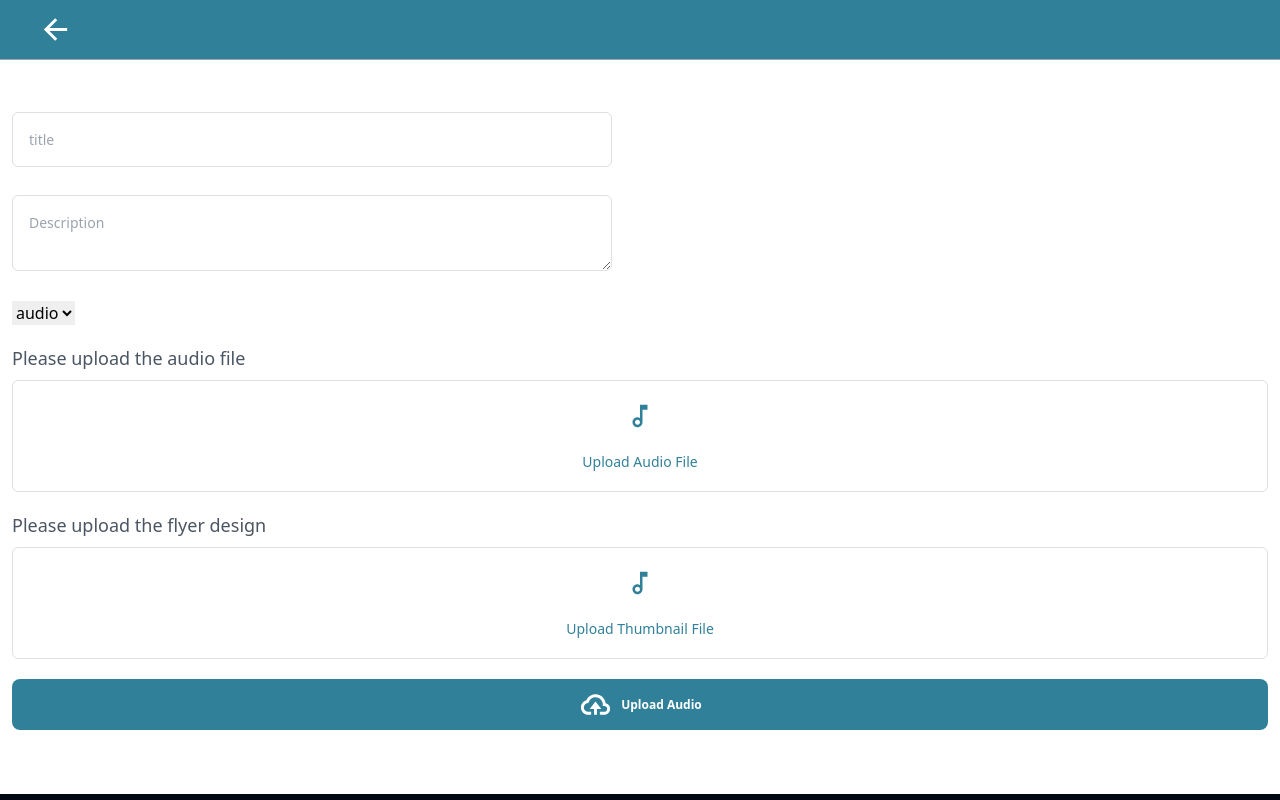
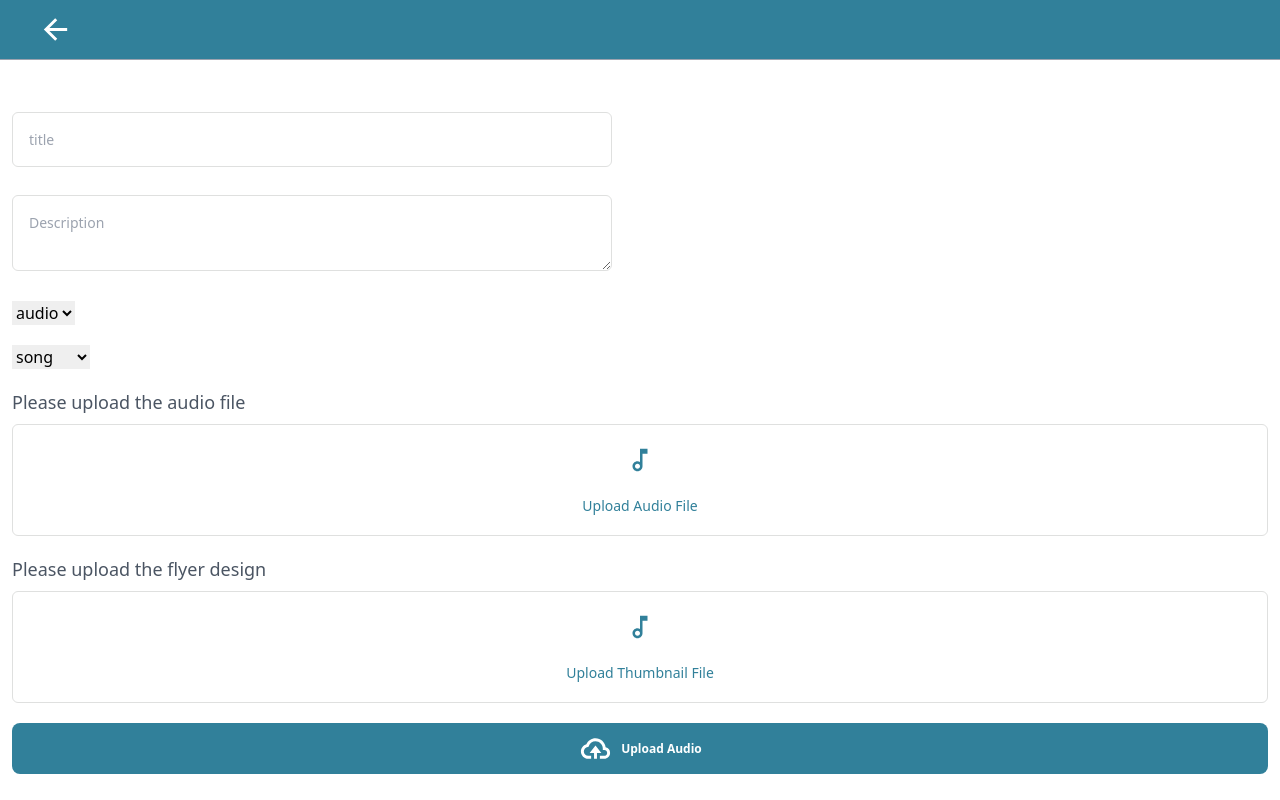
Before and after one commit to Blackbobs/smi, a Next.js app: page /admin in a window 1280 px wide. Shown: the top 800 px of the page. Built offline with nearby package versions, Linux system fonts and the light colour scheme.

Commit message:
chores:trying to setup react query

```diff
--- a/package.json
+++ b/package.json
@@ -12,6 +12,7 @@
     "@gsap/react": "^2.1.1",
     "@hookform/resolvers": "^3.9.1",
     "@supabase/supabase-js": "^2.47.10",
+    "@tanstack/react-query": "^5.62.9",
     "next": "14.2.13",
     "react": "^18.3.1",
     "react-dom": "^18",
--- a/src/app/layout.tsx
+++ b/src/app/layout.tsx
@@ -3,6 +3,7 @@ import localFont from "next/font/local";
 import "./globals.css";
 import Footer from "@/components/navigation/Footer";
 import ToastProvider from "@/providers/ToastProvider";
+import ReactQueryProvider from "@/providers/ReactQueryProvider";
 
 const geistSans = localFont({
   src: "./fonts/GeistVF.woff",
@@ -17,7 +18,8 @@ const geistMono = localFont({
 
 export const metadata: Metadata = {
   title: "Saint Ministry International",
-  description: "A blog application for documenting the journey of saint ministry international and wordcity. It includes the documentaion of the sermons, songs, articles, e.t.c.",
+  description:
+    "A blog application for documenting the journey of saint ministry international and wordcity. It includes the documentaion of the sermons, songs, articles, e.t.c.",
 };
 
 export default function RootLayout({
@@ -32,13 +34,15 @@ export default function RootLayout({
       >
         <main className="flex flex-col">
           <div className="min-h-[80%]">
-            <ToastProvider>
-        {children}
-            </ToastProvider>
+            {/* <ReactQueryProvider> */}
+              <ToastProvider>
+                {children}
+                </ToastProvider>
+            {/* </ReactQueryProvider> */}
           </div>
-        <div>
-        <Footer/>
-        </div>
+          <div>
+            <Footer />
+          </div>
         </main>
       </body>
     </html>
--- a/src/components/admin/UploadSermon.tsx
+++ b/src/components/admin/UploadSermon.tsx
@@ -19,6 +19,7 @@ const UploadSermon = () => {
   const [formData, setFormData] = useState({
     title: "",
     description: "",
+    category: "",
     type: "audio" as ContentType,
     file: null as File | null,
     thumbnail: null as File | null,
@@ -45,7 +46,7 @@ const UploadSermon = () => {
   const handleSubmit = async (e: React.FormEvent) => {
     e.preventDefault();
     console.log(formData);
-    if (!formData.file || !formData.type || !formData.title) {
+    if (!formData.file || !formData.type || !formData.category || !formData.title) {
       errorToast("Please fill in all required fields");
       return;
     }
@@ -149,6 +150,20 @@ const UploadSermon = () => {
           </select>
         </div>
 
+
+        <div>
+          <select
+            value={formData.category}
+            onChange={(e) =>
+              setFormData({ ...formData, category: e.target.value })
+            }
+            name="ContentType"
+          >
+            <option value="song">song</option>
+            <option value="sermon">sermon</option>
+          </select>
+        </div>
+
         <div className="space-y-2">
           <label className="text-[18px] text-gray-600" htmlFor="audio">
             Please upload the audio file
--- /dev/null
+++ b/src/providers/ReactQueryProvider.tsx
@@ -0,0 +1,18 @@
+import { QueryClient, QueryClientProvider } from '@tanstack/react-query';
+import React from 'react'
+
+const ReactQueryProvider = ({
+    children,
+  }: Readonly<{
+    children: React.ReactNode;
+  }>) => {
+    const queryClient = new QueryClient();
+
+  return (
+    <QueryClientProvider client={queryClient}>
+        {children}
+    </QueryClientProvider>
+  )
+}
+
+export default ReactQueryProvider
--- a/src/types/Message.ts
+++ b/src/types/Message.ts
@@ -1,6 +1,7 @@
 export interface Message {
   title: string;
   description: string;
+  category: string;
   type: "audio" | "video" | "thumbnail";
   file_url: string;
   thumbnail_url: string;
--- a/src/utils/upload.ts
+++ b/src/utils/upload.ts
@@ -1,3 +1,4 @@
+import { errorToast } from "@/providers/Toast";
 import { supabase } from "@/supabase/client";
 
 export type ContentType = "audio" | "video";
@@ -89,7 +90,7 @@ export const donwloadFile = async ( file_url: string,
     .download(new_url);
 
     if(error){
-      // errorToast(error)
+      errorToast('An error occured while downloading');
     }
 
   return data
@@ -110,7 +111,7 @@ export async function uploadFile(
     .upload(filePath, file);
 
   if (uploadError) {
-    // errorToast(uploadError)
+    errorToast('An error occured while uploading');
     throw uploadError;
   }
 
@@ -136,7 +137,7 @@ export async function uploadMessage(
     .upload(filePath, file);
 
     if (uploadError) {
-      // errorToast(uploadError);
+      errorToast('An error occured while uploading');
       throw uploadError;
     }
 
```
Also changed, not shown: 2 other files (tests, documents, lock files or other folders).
